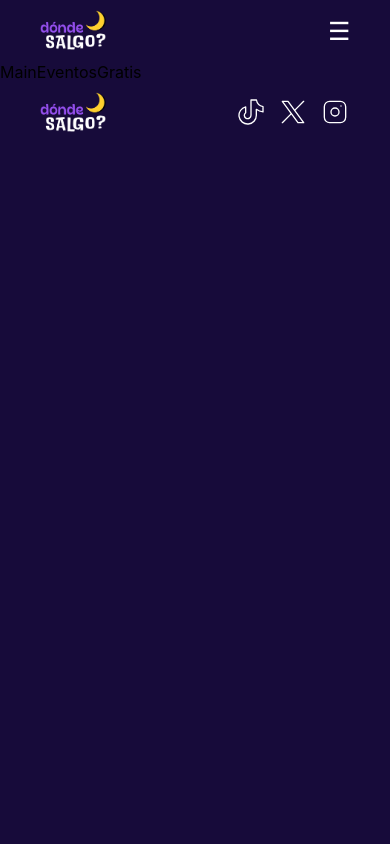
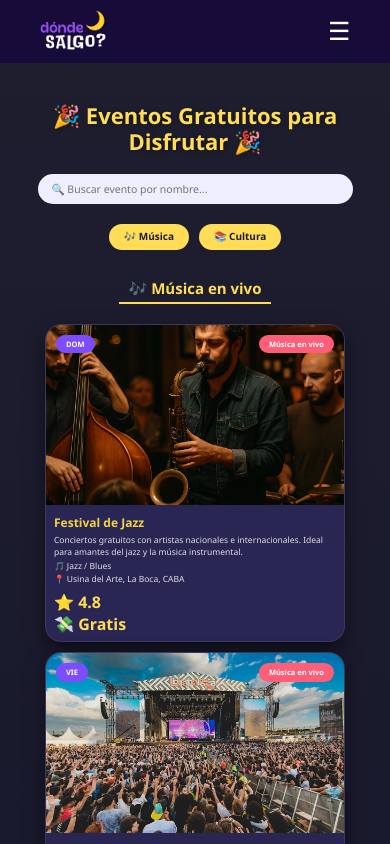
Before and after one commit to ignacioDorigo/donde-salgo-vf, a React (Create React App) app: page /eventos-gratis in a window 390 px wide. Shown: the top 844 px of the page. Built offline with nearby package versions, Linux system fonts and the light colour scheme.

Commit message:
Add files via upload

```diff
--- a/src/components/MainEventosGratis/MainEventosGratis.css
+++ b/src/components/MainEventosGratis/MainEventosGratis.css
@@ -0,0 +1,205 @@
+/* ===== CONTENEDOR GENERAL ===== */
+.eventos-gratis-modernos {
+    padding: 4rem 2rem;
+    background: linear-gradient(to bottom, #1e1e2f, #14142b);
+    color: #ffffff;
+    min-height: 100vh;
+    font-family: 'Segoe UI', sans-serif;
+  }
+
+  /* ===== TÍTULO PRINCIPAL ===== */
+  .titulo {
+    text-align: center;
+    font-size: 2.8rem;
+    margin-bottom: 2rem;
+    font-weight: 700;
+    color: #ffdd57;
+    text-shadow: 1px 1px 5px rgba(0, 0, 0, 0.4);
+  }
+
+  /* ===== BUSCADOR ===== */
+  .buscador {
+    display: block;
+    margin: 0 auto 2rem auto;
+    padding: 0.9rem 1.4rem;
+    width: 90%;
+    max-width: 480px;
+    border: none;
+    border-radius: 30px;
+    font-size: 1.05rem;
+    background-color: #eeeeff;
+    color: #1a1a2e;
+    outline: none;
+    transition: box-shadow 0.3s ease;
+  }
+
+  .buscador:focus {
+    box-shadow: 0 0 10px #ffdd57;
+  }
+
+  /* ===== SUBNAV ===== */
+  .subnav {
+    display: flex;
+    justify-content: center;
+    gap: 1rem;
+    margin-bottom: 3rem;
+    flex-wrap: wrap;
+  }
+
+  .subnav a {
+    padding: 0.7rem 1.5rem;
+    background: #ffdd57;
+    color: #1a1a2e;
+    text-decoration: none;
+    font-weight: bold;
+    border-radius: 50px;
+    font-size: 1rem;
+    transition: all 0.3s ease;
+  }
+
+  .subnav a:hover {
+    background: #ffc107;
+    transform: scale(1.05);
+  }
+
+  /* ===== SECCIONES ===== */
+  .seccion-evento {
+    margin-bottom: 4rem;
+  }
+
+  .seccion-evento h2 {
+    font-size: 1.9rem;
+    margin: 0 auto 2rem auto;
+    color: #ffdd57;
+    text-align: center;
+    padding-bottom: 0.5rem;
+    border-bottom: 2px solid #ffdd57;
+    width: fit-content;
+    padding-left: 1rem;
+    padding-right: 1rem;
+  }
+
+  .tarjetas-eventos {
+    display: flex;
+    flex-wrap: wrap;
+    justify-content: center; /* ✅ Centrado horizontal */
+    gap: 1rem;
+    max-width: 880px;
+    margin: 0 auto;
+    padding: 0;
+  }
+
+
+
+  /* ===== TARJETA INDIVIDUAL ===== */
+  .tarjeta-evento {
+    background: #292654;
+    border-radius: 16px;
+    overflow: hidden;
+    box-shadow: 0 8px 20px rgba(0, 0, 0, 0.5);
+    transition: transform 0.3s ease, box-shadow 0.3s ease;
+    border: 1px solid rgba(255, 255, 255, 0.08);
+    max-width: 300px;
+    width: 100%;
+    margin: 0; /* ✅ sin auto */
+  }
+
+  .tarjeta-evento:hover {
+    transform: scale(1.03);
+    box-shadow: 0 15px 35px rgba(0, 0, 0, 0.7);
+  }
+
+  /* ===== IMAGEN DE TARJETA ===== */
+  .imagen-wrapper {
+    position: relative;
+  }
+
+  .imagen-wrapper img {
+    width: 100%;
+    height: 180px;
+    object-fit: cover;
+  }
+
+  .dia-evento,
+  .categoria-evento {
+    position: absolute;
+    top: 10px;
+    padding: 5px 10px;
+    border-radius: 20px;
+    font-size: 0.75rem;
+    font-weight: bold;
+    color: white;
+  }
+
+  .dia-evento {
+    left: 10px;
+    background: #7c4dff;
+  }
+
+  .categoria-evento {
+    right: 10px;
+    background: #ff5e78;
+  }
+
+  /* ===== CONTENIDO DE LA TARJETA ===== */
+  .contenido-evento {
+    padding: 0.8rem;
+  }
+
+
+  .contenido-evento h3 {
+    font-size: 1.4rem;
+    margin-bottom: 0.4rem;
+    font-weight: 600;
+    color: #f4d340;
+  }
+
+  .descripcion-evento {
+    font-size: 1rem;
+    margin-bottom: 0.6rem;
+    color: #dddddd;
+    line-height: 1.4;
+  }
+
+  .contenido-evento p {
+    font-size: 0.95rem;
+    margin: 0.3rem 0;
+    color: #e0e0e0;
+  }
+
+  /* ===== STATS ===== */
+  .stats {
+    display: flex;
+    justify-content: space-between;
+    margin-top: 1rem;
+    font-weight: bold;
+    color: #ffdd57;
+  }
+
+  /* ===== RESPONSIVE ===== */
+  @media (max-width: 480px) {
+    .titulo {
+      font-size: 2.2rem;
+    }
+
+    .seccion-evento h2 {
+      font-size: 1.5rem;
+    }
+
+    .contenido-evento h3 {
+      font-size: 1.2rem;
+    }
+
+    .descripcion-evento {
+      font-size: 0.9rem;
+    }
+
+    .contenido-evento p {
+      font-size: 0.85rem;
+    }
+
+    .stats {
+      flex-direction: column;
+      gap: 0.3rem;
+    }
+  }
--- a/src/components/MainEventosGratis/MainEventosGratis.js
+++ b/src/components/MainEventosGratis/MainEventosGratis.js
@@ -1,251 +1,121 @@
-import React from "react";
+
+import React, { useState } from "react";
 import "./MainEventosGratis.css";
 
-export default function MainEventosGratis() {
-  const salidasGratis = [
+const eventosGratis = [
   {
-      nombre: "Plaza Cultural Recoleta",
-      categoria: "Espacio cultural",
-      calificacion: 4.5,
-      precio: "GRATIS",
-      imagenes: ["/salidas/plaza1.webp", "/salidas/plaza2.webp"],
-      musica: "En vivo / Variada",
+    nombre: "Milonga al aire libre",
+    categoria: "Tango",
+    tags: ["cultura"],
+    calificacion: 4.8,
+    precio: "Gratis",
+    imagenes: ["/salidas/tango.webp"],
+    musica: "Tango / Vals / Milonga",
     dia: "SÁB",
     descripcion:
-        "Un punto de encuentro al aire libre donde se combinan shows gratuitos, feria de arte independiente y foodtrucks. Ideal para pasar una tarde noche diferente rodeado de cultura urbana y arte local.",
-      ubicacion: "Junín 1930, Recoleta, CABA",
-      comentarios: [
-        {
-          usuario: "Martina López",
-          foto: "https://i.pravatar.cc/50?img=24",
-          comentario: "Ambiente relajado y buena música.",
-          calificacion: 5,
-          zona: "Recoleta",
-          fechaComentario: "10 de mayo de 2025",
-        },
-      ],
+      "Milonga gratuita con clases abiertas y orquestas en vivo. Vení a bailar o mirar desde la vereda.",
+    ubicacion: "La Glorieta, Belgrano, CABA",
   },
   {
-      nombre: "La Ronda del Parque Centenario",
-      categoria: "Jam de música",
-      calificacion: 4.3,
-      precio: "GRATIS",
-      imagenes: ["/salidas/ronda1.webp", "/salidas/ronda2.webp"],
-      musica: "Fusión / Improvisación",
+    nombre: "Festival de Jazz",
+    categoria: "Música en vivo",
+    tags: ["música"],
+    calificacion: 4.8,
+    precio: "Gratis",
+    imagenes: ["/salidas/jazz.webp"],
+    musica: "Jazz / Blues",
     dia: "DOM",
-      descripcion:
-        "Todos los domingos músicos se reúnen espontáneamente en ronda para improvisar. El público puede sentarse en el pasto y disfrutar de esta experiencia orgánica y gratuita en pleno corazón de Caballito.",
-      ubicacion: "Av. Díaz Vélez 4800, CABA",
-      comentarios: [
-        {
-          usuario: "Julio Maldonado",
-          foto: "https://i.pravatar.cc/50?img=39",
-          comentario: "Muy buena vibra, plan tranquilo.",
-          calificacion: 4,
-          zona: "Caballito",
-          fechaComentario: "5 de mayo de 2025",
-        },
-      ],
+    descripcion: "Conciertos gratuitos con artistas nacionales e internacionales. Ideal para amantes del jazz y la música instrumental.",
+    ubicacion: "Usina del Arte, La Boca, CABA",
   },
   {
-      nombre: "Noches de Jazz en el Congreso",
-      categoria: "Concierto callejero",
+    nombre: "La Casa de Los Chillado Biaus",
+    categoria: "Folklore",
+    tags: ["cultura"],
+    calificacion: 4.9,
+    precio: "Gratis",
+    imagenes: ["/salidas/penia.webp"],
+    musica: "Zamba / Chacarera / Malambo",
+    dia: "JUE",
+    descripcion:
+      "Bailes tradicionales, comida regional y música folklórica en vivo. Ideal para una noche criolla al aire libre.",
+    ubicacion: "Rodriguez Peña 1224, Recoleta, CABA",
+  },
+  {
+    nombre: "Noche de Rock Nacional",
+    categoria: "Música en vivo",
+    tags: ["música"],
     calificacion: 4.7,
-      precio: "GRATIS",
-      imagenes: ["/salidas/jazz1.webp", "/salidas/jazz2.webp"],
-      musica: "Jazz",
+    precio: "Gratis",
+    imagenes: ["/salidas/rock.webp"],
+    musica: "Rock Nacional / Pop",
     dia: "VIE",
     descripcion:
-        "Cada viernes por la noche, bandas de jazz se presentan frente al Congreso Nacional creando un ambiente único bajo las luces de la ciudad. Llevar manta y mate para disfrutar a pleno.",
-      ubicacion: "Av. Rivadavia 1800, CABA",
-      comentarios: [
-        {
-          usuario: "Sol Ríos",
-          foto: "https://i.pravatar.cc/50?img=3",
-          comentario: "Mágico. Ideal para cerrar la semana.",
-          calificacion: 5,
-          zona: "Balvanera",
-          fechaComentario: "3 de mayo de 2025",
+      "Una noche gratuita al aire libre con bandas emergentes de rock nacional. Ideal para disfrutar entre amigos y cantar clásicos.",
+    ubicacion: "Anfiteatro Parque Centenario, CABA",
   },
-      ],
-    },
-    {
-      nombre: "Ciclo de Cine en la Biblioteca Nacional",
-      categoria: "Cine al aire libre",
-      calificacion: 4.8,
-      precio: "GRATIS",
-      imagenes: ["/salidas/cine1.webp", "/salidas/cine2.webp"],
-      musica: "—",
-      dia: "JUE",
-      descripcion:
-        "Proyecciones gratuitas de cine clásico y contemporáneo todos los jueves por la noche. Se realiza en la terraza de la Biblioteca Nacional, con vista y silencio asegurado.",
-      ubicacion: "Agüero 2502, CABA",
-      comentarios: [
-        {
-          usuario: "Lucía Torres",
-          foto: "https://i.pravatar.cc/50?img=4",
-          comentario: "Una joyita para los cinéfilos.",
-          calificacion: 5,
-          zona: "Recoleta",
-          fechaComentario: "2 de mayo de 2025",
-        },
-      ],
-    },
-    {
-      nombre: "Milonga al Aire Libre",
-      categoria: "Tango",
-      calificacion: 4.6,
-      precio: "GRATIS",
-      imagenes: ["/salidas/milonga1.webp", "/salidas/milonga2.webp"],
-      musica: "Tango",
-      dia: "MIÉ",
-      descripcion:
-        "Una experiencia única en la Ciudad: tango libre, con bailarines de todos los niveles y clases abiertas. El sonido nostálgico del bandoneón acompaña las noches de verano.",
-      ubicacion: "Av. Belgrano 2600, CABA",
-      comentarios: [
-        {
-          usuario: "Emanuel Díaz",
-          foto: "https://i.pravatar.cc/50?img=14",
-          comentario: "¡Hermoso ambiente, muy porteño!",
-          calificacion: 5,
-          zona: "Balvanera",
-          fechaComentario: "1 de mayo de 2025",
-        },
-      ],
-    },
-    {
-      nombre: "Pogo Poético",
-      categoria: "Bar literario",
-      calificacion: 4.5,
-      precio: "GRATIS",
-      imagenes: ["/salidas/pogo1.webp", "/salidas/pogo2.webp"],
-      musica: "—",
-      dia: "MAR",
-      descripcion:
-        "Recitales de poesía en vivo, lecturas abiertas y micrófono libre. Ideal para los que buscan expresarse o dejarse llevar por palabras ajenas. Entrada libre y gratuita, se paga lo que uno quiera.",
-      ubicacion: "Honduras 5235, Palermo, CABA",
-      comentarios: [
-        {
-          usuario: "Valentina Gómez",
-          foto: "https://i.pravatar.cc/50?img=16",
-          comentario: "Muy inspirador, gente copada.",
-          calificacion: 5,
-          zona: "Palermo",
-          fechaComentario: "30 de abril de 2025",
-        },
-      ],
-    },
-    {
-      nombre: "Teatro en el Patio",
-      categoria: "Obra callejera",
-      calificacion: 4.2,
-      precio: "GRATIS",
-      imagenes: ["/salidas/teatro1.webp"],
-      musica: "Ambiental",
-      dia: "SÁB",
-      descripcion:
-        "Actores independientes presentan obras breves en un patio comunitario del barrio de Colegiales. La experiencia es cercana, participativa y completamente gratuita.",
-      ubicacion: "Zapiola 4050, Colegiales, CABA",
-      comentarios: [
-        {
-          usuario: "Nico Cabral",
-          foto: "https://i.pravatar.cc/50?img=8",
-          comentario: "Muy creativo, formato distinto.",
-          calificacion: 4,
-          zona: "Colegiales",
-          fechaComentario: "28 de abril de 2025",
-        },
-      ],
-    },
-    {
-      nombre: "Tardes Electrónicas",
-      categoria: "DJ Set en parque",
-      calificacion: 4.9,
-      precio: "GRATIS",
-      imagenes: ["/salidas/electro1.webp", "/salidas/electro2.webp"],
-      musica: "House / Chill",
-      dia: "DOM",
-      descripcion:
-        "DJ sets tranquilos para relajar en la tarde del domingo. Suelen armarse en Parque Lezama o Parque Chacabuco. Ideal para bailar descalzo en el pasto o simplemente tirarse a mirar el cielo.",
-      ubicacion: "Parque Lezama, Av. Brasil 1200, CABA",
-      comentarios: [
-        {
-          usuario: "Ana Rivas",
-          foto: "https://i.pravatar.cc/50?img=33",
-          comentario: "Planazo para un domingo soleado.",
-          calificacion: 5,
-          zona: "San Telmo",
-          fechaComentario: "27 de abril de 2025",
-        },
-      ],
-    },
-    {
-      nombre: "Museo Abierto de Noche",
-      categoria: "Museo / Cultura",
-      calificacion: 4.3,
-      precio: "GRATIS",
-      imagenes: ["/salidas/museo1.webp"],
-      musica: "Ambiental / Exposiciones",
-      dia: "SÁB",
-      descripcion:
-        "Algunos museos de la ciudad abren de noche con entrada libre una vez por mes. Además de las exposiciones, suele haber intervenciones artísticas y música en vivo.",
-      ubicacion: "Museo Moderno, Av. San Juan 350, CABA",
-      comentarios: [
-        {
-          usuario: "Tomás Vega",
-          foto: "https://i.pravatar.cc/50?img=27",
-          comentario: "Muy bien curado, lugar cómodo.",
-          calificacion: 4,
-          zona: "San Telmo",
-          fechaComentario: "25 de abril de 2025",
-        },
-      ],
-    },
-    {
-      nombre: "Caminata Nocturna por el Casco Histórico",
-      categoria: "Tour guiado",
-      calificacion: 4.6,
-      precio: "GRATIS",
-      imagenes: ["/salidas/casco1.webp"],
-      musica: "—",
-      dia: "JUE",
-      descripcion:
-        "Un guía especializado recorre con grupos el casco histórico porteño contando anécdotas, mitos y leyendas urbanas. No se paga entrada, pero se sugiere propina al final.",
-      ubicacion: "Punto de encuentro: Plaza de Mayo",
-      comentarios: [
-        {
-          usuario: "Daniel Aranda",
-          foto: "https://i.pravatar.cc/50?img=43",
-          comentario: "Muy interesante y divertido.",
-          calificacion: 5,
-          zona: "Microcentro",
-          fechaComentario: "24 de abril de 2025",
-        },
-      ],
-    },
-    {
-      nombre: "Feria Nocturna en Parque Chacabuco",
-      categoria: "Feria urbana",
-      calificacion: 4,
-      precio: "GRATIS",
-      imagenes: ["/salidas/feria1.webp", "/salidas/feria2.webp"],
-      musica: "Variada / Callejera",
-      dia: "VIE",
-      descripcion:
-        "Comida callejera, artistas itinerantes y bandas tocando al paso. La feria nocturna es un combo de cultura barrial y entretenimiento sin gastar un peso.",
-      ubicacion: "Av. Asamblea 1200, CABA",
-      comentarios: [
-        {
-          usuario: "Andrea Peralta",
-          foto: "https://i.pravatar.cc/50?img=31",
-          comentario: "Muy auténtico y seguro.",
-          calificacion: 4,
-          zona: "Parque Chacabuco",
-          fechaComentario: "22 de abril de 2025",
-        },
-      ],
-    },
+
 ];
 
-  return <div>MainEventosGratis</div>;
-}
+const filtrarPorTag = (tag) =>
+  eventosGratis.filter((evento) => evento.tags.includes(tag));
+
+const Seccion = ({ titulo, tag, searchTerm }) => {
+  const eventos = filtrarPorTag(tag).filter((evento) =>
+    evento.nombre.toLowerCase().includes(searchTerm.toLowerCase())
+  );
+  return (
+    <div className="seccion-evento" id={tag}>
+      <h2>{titulo}</h2>
+      <div className="tarjetas-eventos">
+        {eventos.map((item, i) => (
+          <div key={i} className="tarjeta-evento">
+            <div className="imagen-wrapper">
+              <img src={item.imagenes[0]} alt={item.nombre} />
+              <span className="dia-evento">{item.dia}</span>
+              <span className="categoria-evento">{item.categoria}</span>
+            </div>
+            <div className="contenido-evento">
+              <h3>{item.nombre}</h3>
+              <p className="descripcion-evento">{item.descripcion}</p>
+              <p>🎵 {item.musica}</p>
+              <p>📍 {item.ubicacion}</p>
+              <div className="stats">
+                <span>⭐ {item.calificacion}</span>
+                <span>💸 {item.precio}</span>
+              </div>
+            </div>
+          </div>
+        ))}
+      </div>
+    </div>
+  );
+};
+
+const MainEventosGratis = () => {
+  const [searchTerm, setSearchTerm] = useState("");
+
+  return (
+    <section className="eventos-gratis-modernos">
+      <h1 className="titulo">🎉 Eventos Gratuitos para Disfrutar 🎉</h1>
+
+      <input
+        type="text"
+        placeholder="🔍 Buscar evento por nombre..."
+        className="buscador"
+        value={searchTerm}
+        onChange={(e) => setSearchTerm(e.target.value)}
+      />
+
+      <div className="subnav">
+        <a href="#música">🎶 Música</a>
+        <a href="#cultura">📚 Cultura</a>
+      </div>
+
+      <Seccion titulo="🎶 Música en vivo" tag="música" searchTerm={searchTerm} />
+      <Seccion titulo="📚 Eventos culturales" tag="cultura" searchTerm={searchTerm} />
+    </section>
+  );
+};
+
+export default MainEventosGratis;
```
Lines whose indentation alone changed are shown as unchanged.
